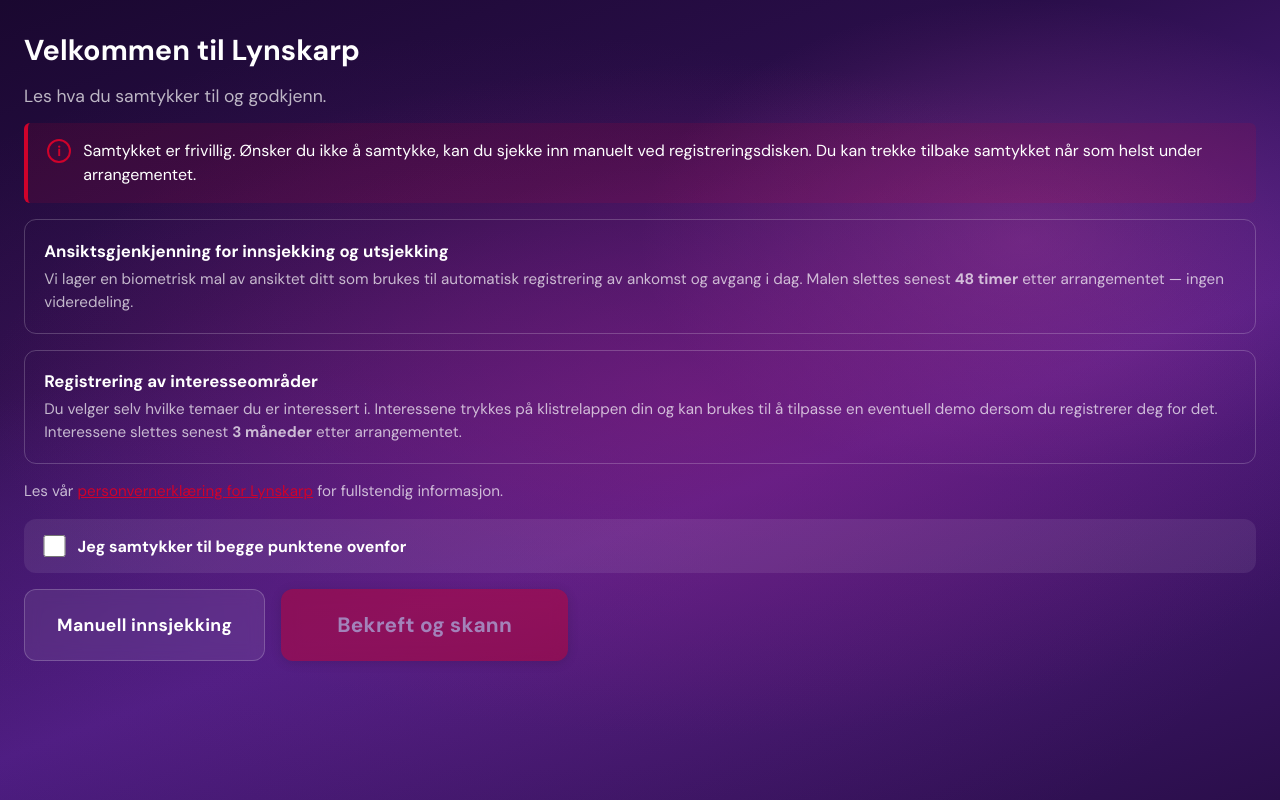
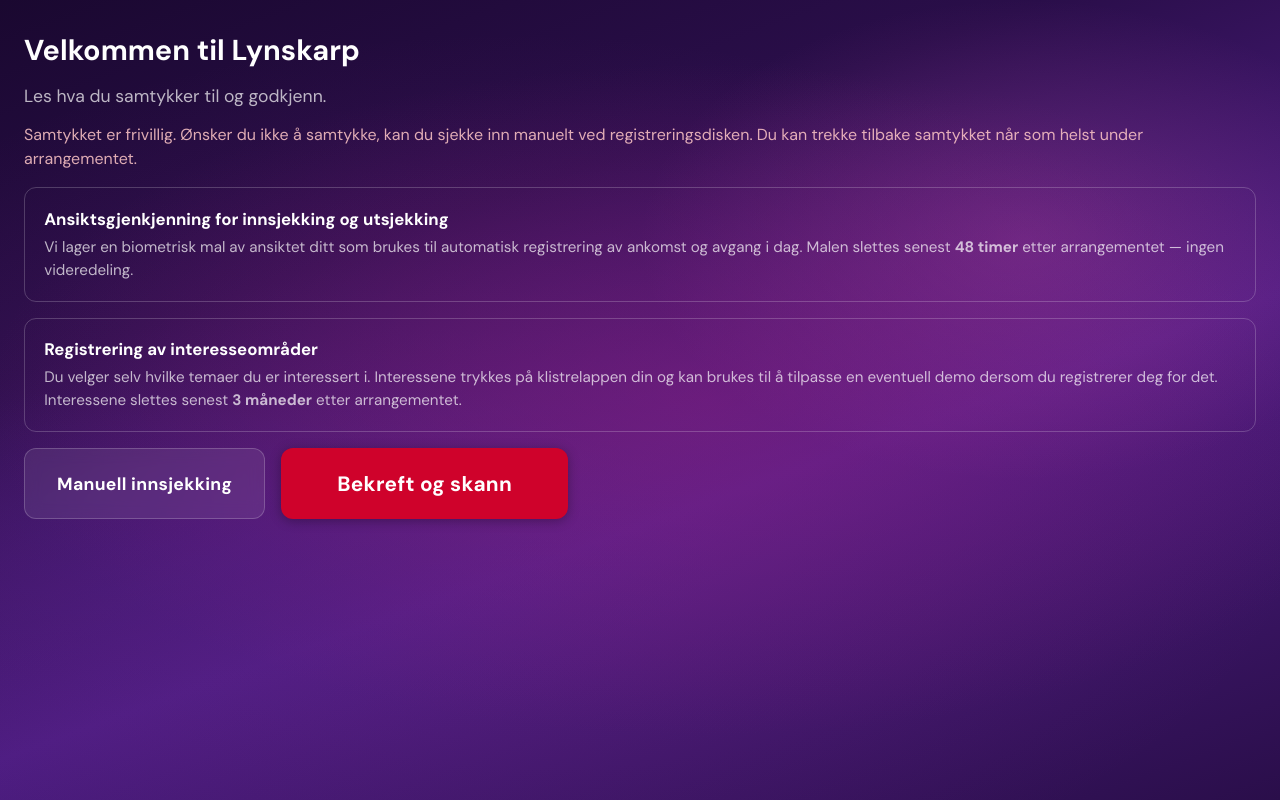
Before and after one commit to gruluk/SpeachToPrintBox-MomentumLynskarp, a React (Vite) app in the folder web/: page / in a window 1280 px wide. Both pictures are taken after a click on the button "Registrer deg". Built offline with nearby package versions, Linux system fonts and the light colour scheme; no server answers.

Commit message:
style changes to concent screen

```diff
--- a/web/src/App.css
+++ b/web/src/App.css
@@ -488,30 +488,11 @@
   margin: 0;
 }
 
-.consent-notice {
-  display: flex;
-  gap: 0.75rem;
-  background: rgba(207, 2, 43, 0.12);
-  border-left: 4px solid var(--red);
-  border-radius: 6px;
-  padding: 1rem 1.2rem;
+.consent-voluntary {
   font-size: 1rem;
   line-height: 1.5;
-  color: #ffffff;
-}
-
-.consent-notice-icon {
-  flex-shrink: 0;
-  width: 1.5rem;
-  height: 1.5rem;
-  display: flex;
-  align-items: center;
-  justify-content: center;
-  font-weight: 700;
-  font-size: 0.9rem;
-  color: var(--red);
-  border: 2px solid var(--red);
-  border-radius: 50%;
+  color: rgba(255, 200, 200, 0.85);
+  margin: 0;
 }
 
 .consent-card {
@@ -534,38 +515,6 @@
   margin: 0;
 }
 
-.consent-link-text {
-  font-size: 0.95rem;
-  color: var(--text-secondary);
-  line-height: 1.5;
-}
-
-.consent-link {
-  color: var(--red);
-  text-decoration: underline;
-}
-
-.consent-checkbox-wrapper {
-  display: flex;
-  align-items: center;
-  gap: 0.75rem;
-  background: var(--surface);
-  border-radius: var(--radius);
-  padding: 1rem 1.2rem;
-  cursor: pointer;
-  font-size: 1rem;
-  font-weight: 600;
-  color: #ffffff;
-  width: 100%;
-}
-
-.consent-checkbox-wrapper input[type="checkbox"] {
-  width: 1.4rem;
-  height: 1.4rem;
-  flex-shrink: 0;
-  accent-color: var(--red);
-  cursor: pointer;
-}
 
 /* --- Result --- */
 
--- a/web/src/components/InfoScreen.jsx
+++ b/web/src/components/InfoScreen.jsx
@@ -1,21 +1,14 @@
-import { useState } from 'react'
-
 export default function InfoScreen({ onContinue, onCancel }) {
-  const [consented, setConsented] = useState(false)
-
   return (
     <div className="screen consent-screen">
       <h2 className="consent-title">Velkommen til Lynskarp</h2>
       <p className="consent-subtitle">Les hva du samtykker til og godkjenn.</p>
 
-      <div className="consent-notice">
-        <span className="consent-notice-icon">i</span>
-        <p>
-          Samtykket er frivillig. Ønsker du ikke å samtykke, kan du sjekke inn
-          manuelt ved registreringsdisken. Du kan trekke tilbake samtykket når
-          som helst under arrangementet.
-        </p>
-      </div>
+      <p className="consent-voluntary">
+        Samtykket er frivillig. Ønsker du ikke å samtykke, kan du sjekke inn
+        manuelt ved registreringsdisken. Du kan trekke tilbake samtykket når
+        som helst under arrangementet.
+      </p>
 
       <div className="consent-card">
         <h3>Ansiktsgjenkjenning for innsjekking og utsjekking</h3>
@@ -36,37 +29,9 @@
         </p>
       </div>
 
-      <p className="consent-link-text">
-        Les vår{' '}
-        <a
-          href="https://www.soprasteria.no/personvern"
-          target="_blank"
-          rel="noopener noreferrer"
-          className="consent-link"
-        >
-          personvernerklæring for Lynskarp
-        </a>{' '}
-        for fullstendig informasjon.
-      </p>
-
-      <label className="consent-checkbox-wrapper">
-        <input
-          type="checkbox"
-          checked={consented}
-          onChange={(e) => setConsented(e.target.checked)}
-        />
-        <span>Jeg samtykker til begge punktene ovenfor</span>
-      </label>
-
       <div className="btn-row">
         <button className="btn-cancel" onClick={onCancel}>Manuell innsjekking</button>
-        <button
-          className="btn-start"
-          onClick={onContinue}
-          disabled={!consented}
-        >
-          Bekreft og skann
-        </button>
+        <button className="btn-start" onClick={onContinue}>Bekreft og skann</button>
       </div>
     </div>
   )
```
